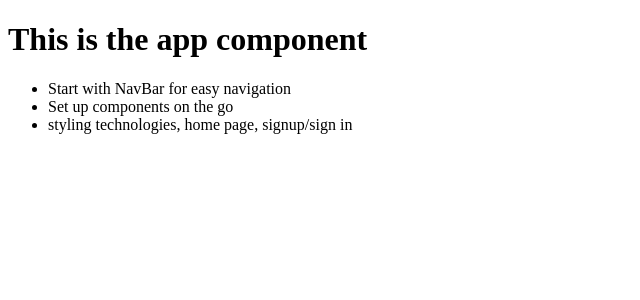
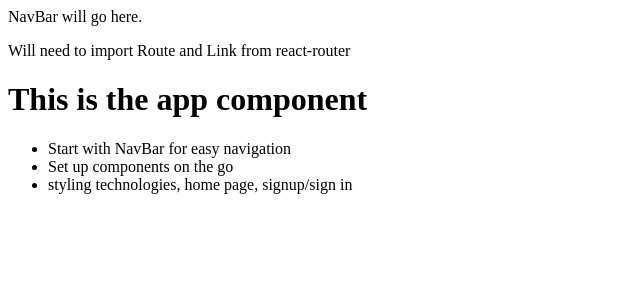
Before and after one commit to jpersons24/myomy-react, a React (Create React App) app: page / in a window 1280 px wide. Shown: the top 300 px of the page, without its empty margins (0-640 px from the left). Built offline with nearby package versions, Linux system fonts and the light colour scheme; no server answers.

Commit message:
organizing file tree, adding nav component

```diff
--- a/src/App.js
+++ b/src/components/App.js
@@ -1,7 +1,8 @@
 import { Switch, Route } from 'react-router-dom'
 import { useEffect } from 'react'
 import { useSelector, useDispatch } from 'react-redux'
-import { setCurrentUser } from './redux/userSlice.js'
+import { setCurrentUser } from '../redux/userSlice.js'
+import NavBar from './NavBar.js'
 
 
 function App() {
@@ -23,6 +24,7 @@ function App() {
 
   return (
     <div>
+      <NavBar />
       <div>
         <h1>This is the app component</h1>
         <ul>
--- /dev/null
+++ b/src/components/NavBar.js
@@ -0,0 +1,10 @@
+function NavBar() {
+   return (
+      <div>
+         NavBar will go here.
+         <p>Will need to import Route and Link from react-router</p>
+      </div>
+   )
+}
+
+export default NavBar
--- a/src/index.js
+++ b/src/index.js
@@ -1,6 +1,6 @@
 import React from 'react';
 import ReactDOM from 'react-dom';
-import App from './App';
+import App from './components/App';
 import reportWebVitals from './reportWebVitals';
 import { Provider } from 'react-redux'
 import { BrowserRouter as Router } from 'react-router-dom'
@@ -8,7 +8,7 @@ import store from './redux/store.js'
 
 ReactDOM.render(
   <React.StrictMode>
-    <Provider store ={ store }>
+    <Provider store = { store }>
       <Router>
         <App />
       </Router>
```
